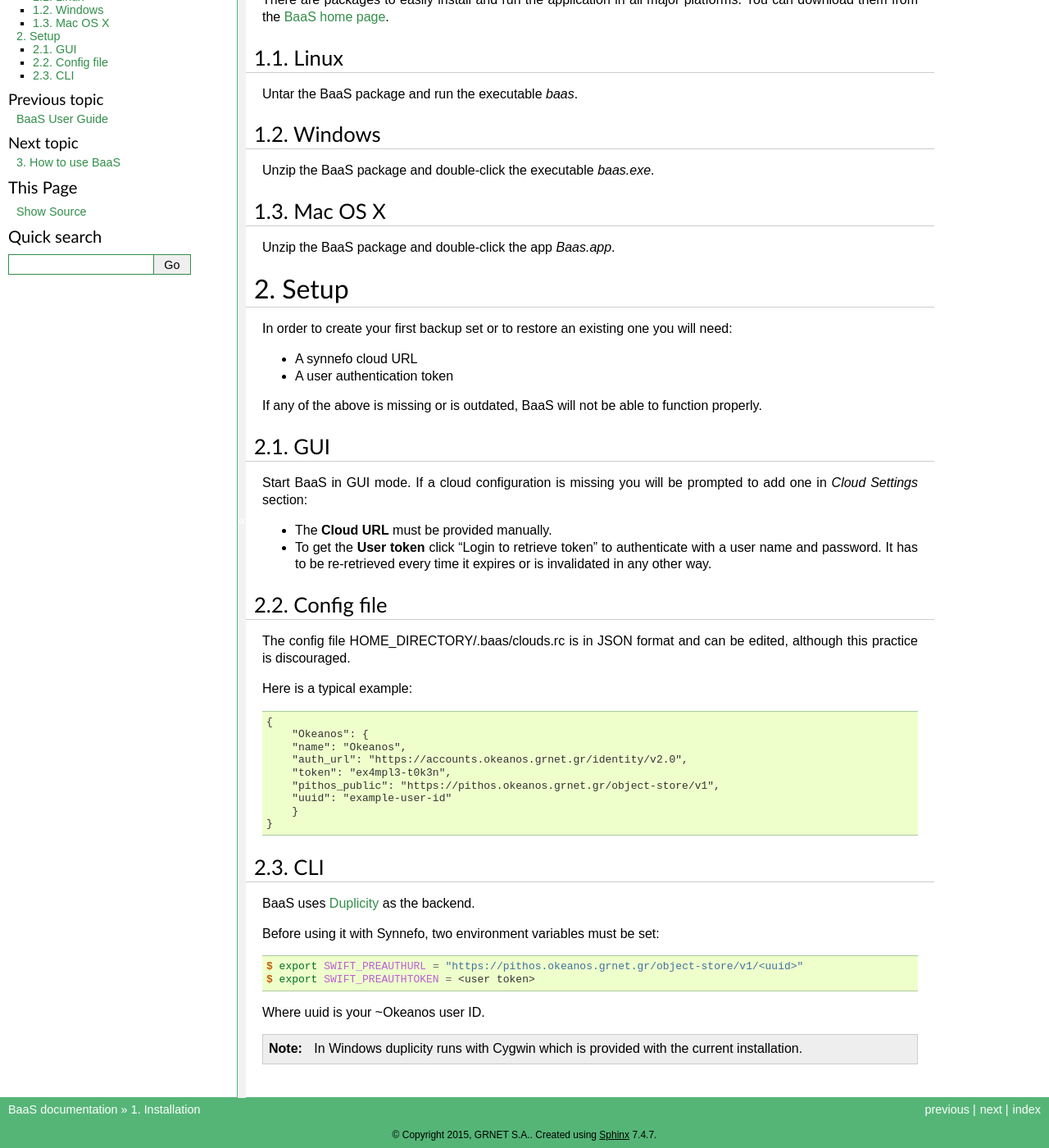
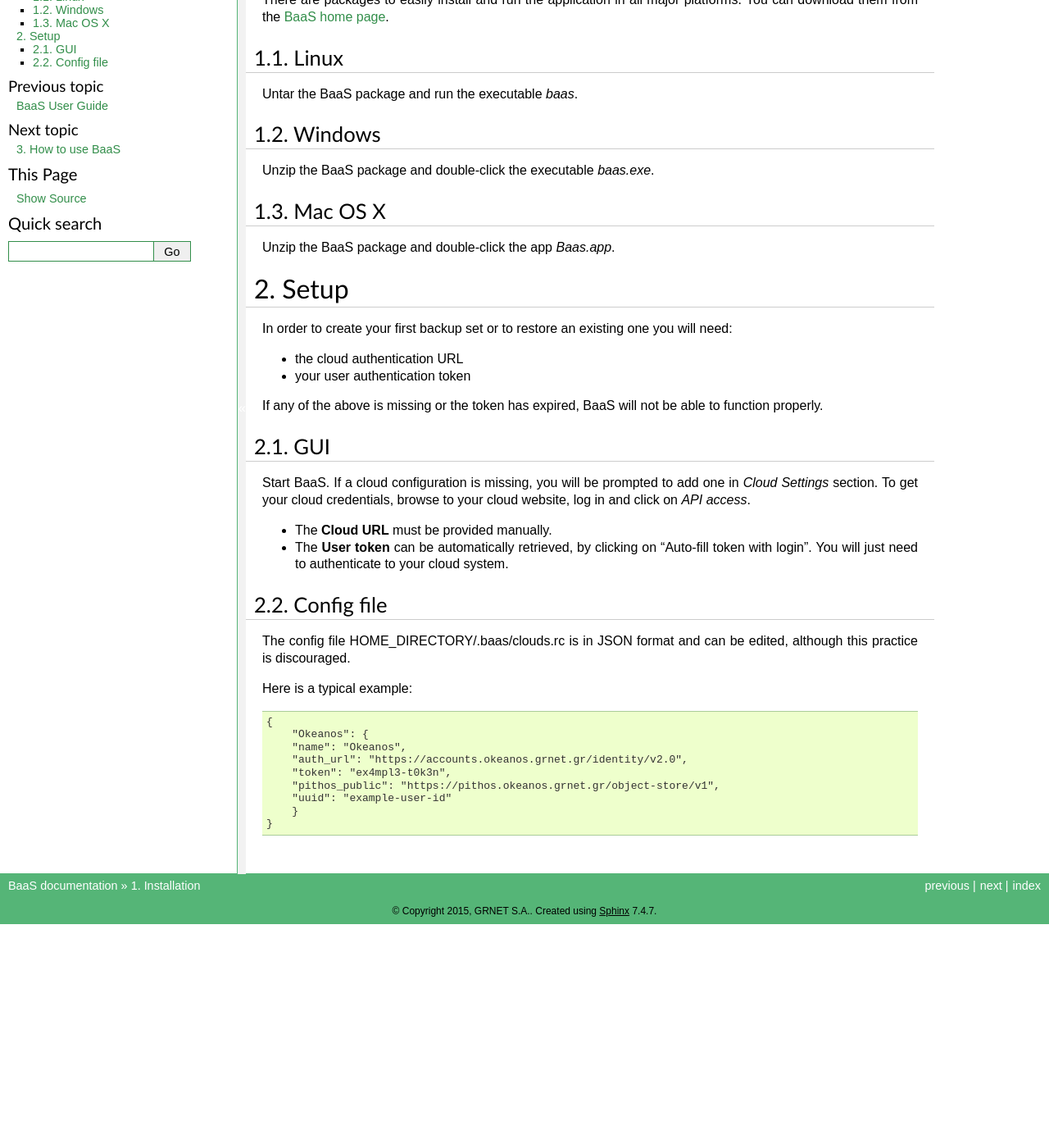
Before and after one commit to grnet/baas, a Sphinx documentation site: the page built from docs/source/install.rst, in a window 1280 px wide and 1400 px high, scrolled down 102 px. Shown: the whole window at 82% size. Built offline with Sphinx 7.4.7, drawn with Linux system fonts in a browser that asks for light colours; pages that are not in the unit, such as notebooks, are missing from menus; the version number could not be read and is left out; after the commit the page ends 1229 px from its top, so only the background shows below that.

Commit message:
docs: Explain retrieving credentials

```diff
--- a/docs/source/install.rst
+++ b/docs/source/install.rst
@@ -30,23 +30,24 @@
 In order to create your first backup set or to restore
 an existing one you will need:
 
-* A synnefo cloud URL
-* A user authentication token
+* the cloud authentication URL
+* your user authentication token
 
-If any of the above is missing or is outdated, BaaS will not be able to
-function properly.
+If any of the above is missing or the token has expired, BaaS will not be
+able to function properly.
 
 
 GUI
 ---
 
-Start BaaS in GUI mode. If a cloud configuration is missing you will be prompted
-to add one in `Cloud Settings` section:
+Start BaaS. If a cloud configuration is missing, you will be prompted to add
+one in `Cloud Settings` section. To get your cloud credentials, browse to
+your cloud website, log in and click on `API access`.
 
 * The **Cloud URL** must be provided manually.
-* To get the **User token** click "Login to retrieve token" to authenticate
-  with a user name and password. It has to be re-retrieved every time it
-  expires or is invalidated in any other way.
+* The **User token** can be automatically retrieved, by clicking on
+  "Auto-fill token with login". You will just need to authenticate to your
+  cloud system.
 
 Config file
 -----------
@@ -68,22 +69,6 @@
         }
     }
 
-CLI
----
-
-BaaS uses `Duplicity`_ as the backend.
-
-Before using it with Synnefo, two environment variables must be set:
-
-.. code-block:: console
-
-    $ export SWIFT_PREAUTHURL = "https://pithos.okeanos.grnet.gr/object-store/v1/<uuid>"
-    $ export SWIFT_PREAUTHTOKEN = <user token>
-
-Where uuid is your ~Okeanos user ID.
-
-.. note:: In Windows duplicity runs with Cygwin which is provided with the current installation.
-
 .. External links
 
 .. _BaaS home page: https://www.synnefo.org/baas/
```
Also changed, not shown: docs/source/index.rst (+8 -7 lines).
